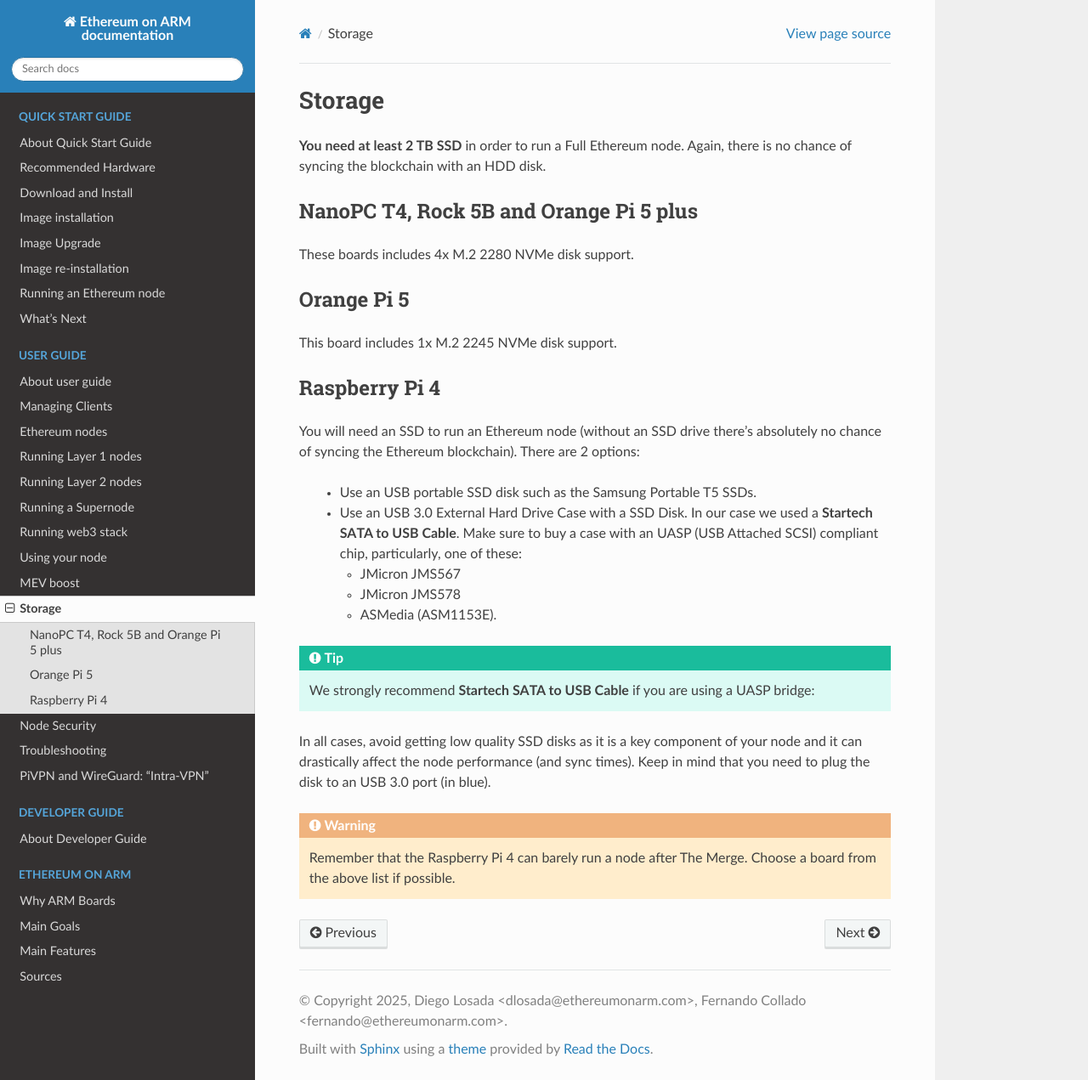
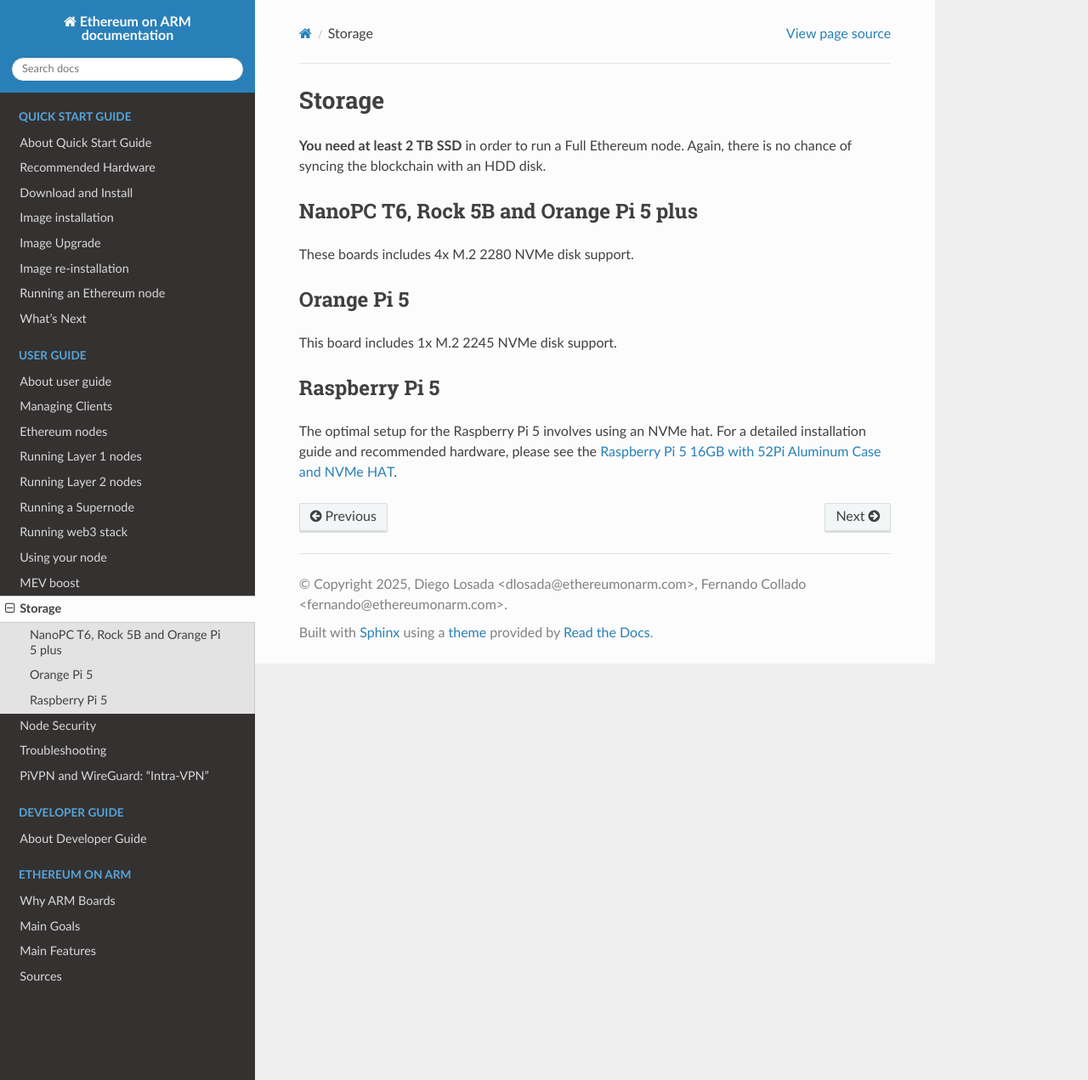
Before and after one commit to EOA-Blockchain-Labs/ethereumonarm, a Sphinx documentation site: the page built from docs/user-guide/storage.rst, in a window 1280 px wide and 1271 px high. Shown: the whole window at 85% size. Built offline with Sphinx 7.4.7 and the Read the Docs theme 3.1.0, drawn with Linux system fonts in a browser that asks for light colours.

Commit message:
Add Raspberry pi 5 storage setup and remove Rapsberry pi 4 support

```diff
--- a/docs/user-guide/running-l1-clients.rst
+++ b/docs/user-guide/running-l1-clients.rst
@@ -310,7 +310,7 @@
 
 :guilabel:`Geth` is the most used EL client. It is developed by the Ethereum Foundation team
 and the performance on ARM64 devices is outstanding. It is capable of syncing the whole blockchain
-in 2-3 days on a **Raspberry Pi 4 with 8 GB RAM** and in less that 1 day on the
+in less than 1 day on a **Raspberry Pi 5 with 16 GB RAM** and in less that 1 day on the
 **Radxa Rock 5B**.
 
 .. csv-table::
--- a/docs/user-guide/storage.rst
+++ b/docs/user-guide/storage.rst
@@ -7,7 +7,7 @@
 **You need at least 2 TB SSD** in order to run a Full Ethereum node. Again, there is no chance of
 syncing the blockchain with an HDD disk.
 
-NanoPC T4, Rock 5B and Orange Pi 5 plus
+NanoPC T6, Rock 5B and Orange Pi 5 plus
 ---------------------------------------
 
 These boards includes 4x M.2 2280 NVMe disk support.
@@ -17,31 +17,7 @@
 
 This board includes 1x M.2 2245 NVMe disk support.
 
-Raspberry Pi 4
+Raspberry Pi 5
 --------------
 
-You will need an SSD to run an Ethereum node
-(without an SSD drive there's absolutely no chance
-of syncing the Ethereum blockchain). There are 2 options:
-
-  * Use an USB portable SSD disk such as the Samsung Portable T5 SSDs.
-  * Use an USB 3.0 External Hard Drive Case with a SSD Disk.
-    In our case we used a **Startech SATA to USB Cable**.
-    Make sure to buy a case with an UASP (USB Attached SCSI) compliant chip, particularly, one of these:
-
-    * JMicron JMS567
-    * JMicron JMS578
-    * ASMedia (ASM1153E).
-
-.. tip::
-  We strongly recommend **Startech SATA to USB Cable** if you are using a UASP bridge:
-
-  .. _Startech: https://www.startech.com/en-us/hdd/usb3s2sat3cb
-
-In all cases, avoid getting low quality SSD disks as it is a key component of your node
-and it can drastically affect the node performance (and sync times).
-Keep in mind that you need to plug the disk to an USB 3.0 port (in blue).
-
-.. warning::
-  Remember that the Raspberry Pi 4 can barely run a node after The Merge. Choose a board from the
-  above list if possible.
+The optimal setup for the Raspberry Pi 5 involves using an NVMe hat. For a detailed installation guide and recommended hardware, please see the :doc:`RaspberryPi5-storage`.
```
Also changed, not shown: docs/user-guide/RaspberryPi5-storage.rst (renamed from docs/user-guide/rpi5.rst).
